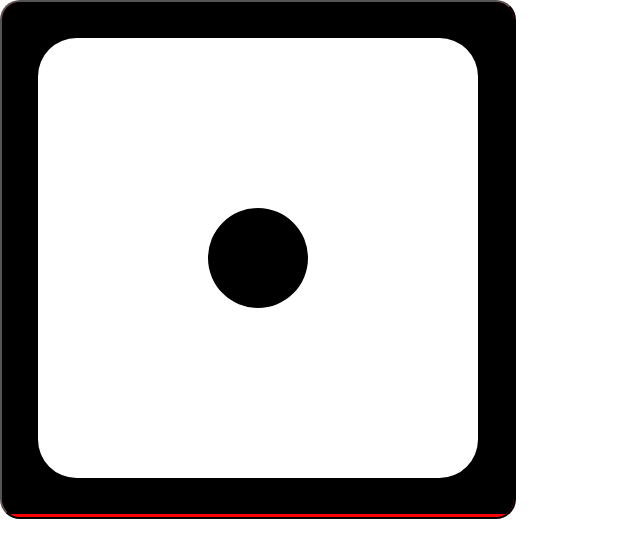
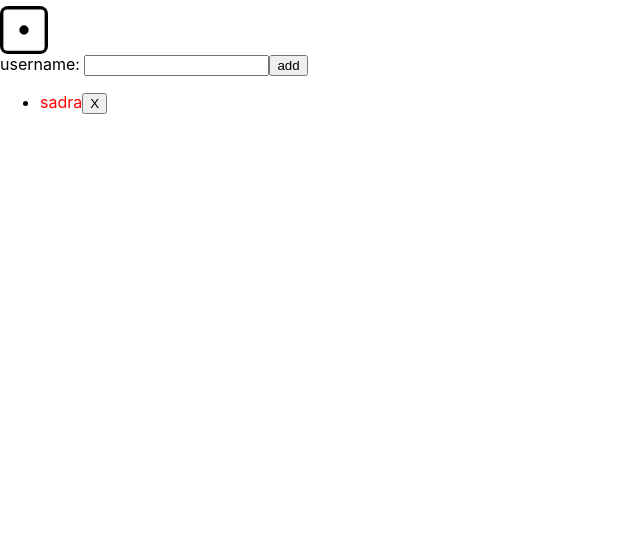
Before and after one commit to SadraMoh/snakes-and-ladders, a React (Create React App) app: page / in a window 1280 px wide. Shown: the top 558 px of the page, without its empty margins (0-640 px from the left). Built offline with nearby package versions, Linux system fonts and the light colour scheme.

Commit message:
players list

```diff
--- a/src/features/forest/Game.tsx
+++ b/src/features/forest/Game.tsx
@@ -1,11 +1,15 @@
 import Dice from "./dice/dice";
-import Map from './map/Map'
+import Map from "./map/Map";
+import Players from "./players/Players";
 
 const Game = () => {
   return (
     <div>
-      <Dice />
       <Map />
+      <div>
+        <Dice />
+        <Players />
+      </div>
     </div>
   );
 };
--- a/src/features/forest/dice/dice.tsx
+++ b/src/features/forest/dice/dice.tsx
@@ -6,15 +6,15 @@ import { ReactComponent as Four } from "assets/dice/dice-six-faces-four.svg";
 import { ReactComponent as Five } from "assets/dice/dice-six-faces-five.svg";
 import { ReactComponent as Six } from "assets/dice/dice-six-faces-six.svg";
 
-
+const svgSize: React.CSSProperties = { width: 48, height: 48 };
 const dotmap = [
   <></>,
-  <One />,
-  <Two />,
-  <Three />,
-  <Four />,
-  <Five />,
-  <Six />,
+  <One style={svgSize} />,
+  <Two style={svgSize} />,
+  <Three style={svgSize} />,
+  <Four style={svgSize} />,
+  <Five style={svgSize} />,
+  <Six style={svgSize} />,
 ];
 
 type OneToSix = 1 | 2 | 3 | 4 | 5 | 6;
@@ -22,7 +22,7 @@ const Dice = () => {
   const [num, setNum] = useState<OneToSix>(1);
 
   function rollDice() {
-    const newDice = Math.round(Math.random() * 5) + 1 as OneToSix;
+    const newDice = (Math.round(Math.random() * 5) + 1) as OneToSix;
     setNum(newDice);
   }
 
--- /dev/null
+++ b/src/features/forest/players/Players.tsx
@@ -0,0 +1,69 @@
+import { useAppDispatch, useAppSelector } from "app/hooks";
+import React, { useState } from "react";
+import { selectTurn } from "../gameSlice";
+import {
+  addPlayer,
+  Player,
+  PossibleColors,
+  removePlayer,
+  selectPlayers,
+} from "../playersSlice";
+
+const Players = () => {
+  const players = useAppSelector(selectPlayers);
+  const turn = useAppSelector(selectTurn);
+  const dispatch = useAppDispatch();
+
+  const [username, setUsername] = useState<string>("");
+
+  function submitUser(e: React.FormEvent<HTMLFormElement>) {
+    e.preventDefault();
+
+    if (!username) return;
+
+    const selectedColers = players.map((i) => i.color);
+    const availableColors = PossibleColors.filter(
+      (i) => !selectedColers.includes(i)
+    );
+
+    if (!availableColors.length) {
+      alert("No room for more players");
+      return;
+    }
+
+    const player: Player = {
+      id: Math.random(),
+      position: -1,
+      name: username,
+      color: availableColors[0],
+    };
+
+    dispatch(addPlayer(player));
+  }
+
+  return (
+    <>
+      <form onSubmit={(e) => submitUser(e)}>
+        <label htmlFor="username">username: </label>
+        <input
+          type="text"
+          name="username"
+          value={username}
+          onChange={(e) => setUsername(e.target.value)}
+        />
+        <button type="submit">add</button>
+      </form>
+      <ul>
+        {players.map((player) => (
+          <li key={player.id}>
+            <span style={{ color: player.color }}>{player.name}</span>
+            {turn === player && <span>**</span>}
+            <button onClick={() => dispatch(removePlayer(player))}>X</button>
+          </li>
+        ))}
+      </ul>
+    </>
+  );
+};
+
+export default Players;
--- a/src/features/forest/playersSlice.ts
+++ b/src/features/forest/playersSlice.ts
@@ -1,10 +1,14 @@
 import { createSlice, PayloadAction } from "@reduxjs/toolkit";
 import { RootState } from "../../app/store";
+
+export const PossibleColors = ['red', 'yellow', 'blue', 'green'] as const;
+
+export type PlayerColor = typeof PossibleColors[number];
 
 export interface Player {
   id: number
   name: string
-  color: 'red' | 'yellow' | 'blue' | 'green'
+  color: PlayerColor
   position: number
 }
 
@@ -43,4 +47,6 @@ export const playersSlice = createSlice({
 
 export default playersSlice.reducer;
 
+export const { addPlayer, movePlayer, removePlayer } = playersSlice.actions;
+
 export const selectPlayers = (state: RootState) => state.players;
--- a/src/index.css
+++ b/src/index.css
@@ -1,27 +1,30 @@
 body {
   margin: 0;
   padding: 0;
-  font-family: -apple-system, BlinkMacSystemFont, 'Segoe UI', 'Roboto', 'Oxygen',
-    'Ubuntu', 'Cantarell', 'Fira Sans', 'Droid Sans', 'Helvetica Neue',
+  outline: none;
+  font-family: -apple-system, BlinkMacSystemFont, "Segoe UI", "Roboto", "Oxygen",
+    "Ubuntu", "Cantarell", "Fira Sans", "Droid Sans", "Helvetica Neue",
     sans-serif;
   -webkit-font-smoothing: antialiased;
   -moz-osx-font-smoothing: grayscale;
 }
 
 code {
-  font-family: source-code-pro, Menlo, Monaco, Consolas, 'Courier New',
+  font-family: source-code-pro, Menlo, Monaco, Consolas, "Courier New",
     monospace;
 }
 
 .btn {
+  cursor: pointer;
+  overflow: hidden;
   padding: 0;
   margin: 0;
-  border-radius: 20px;
-  background-color: red;
-  overflow: hidden;
+  border: none;
+  display: flex;
+  border-radius: 8px;
 }
 
-svg {
+.dice {
   height: 32px;
   width: 32px;
 }
```
